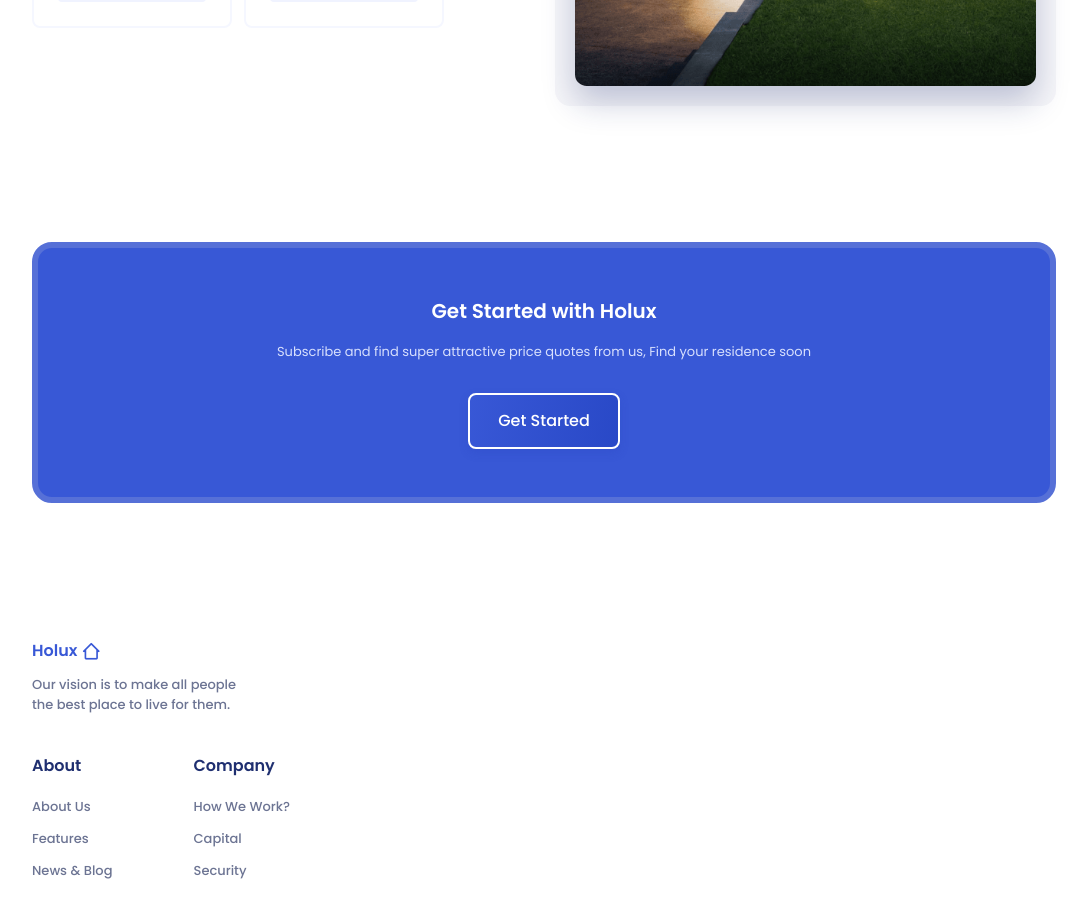
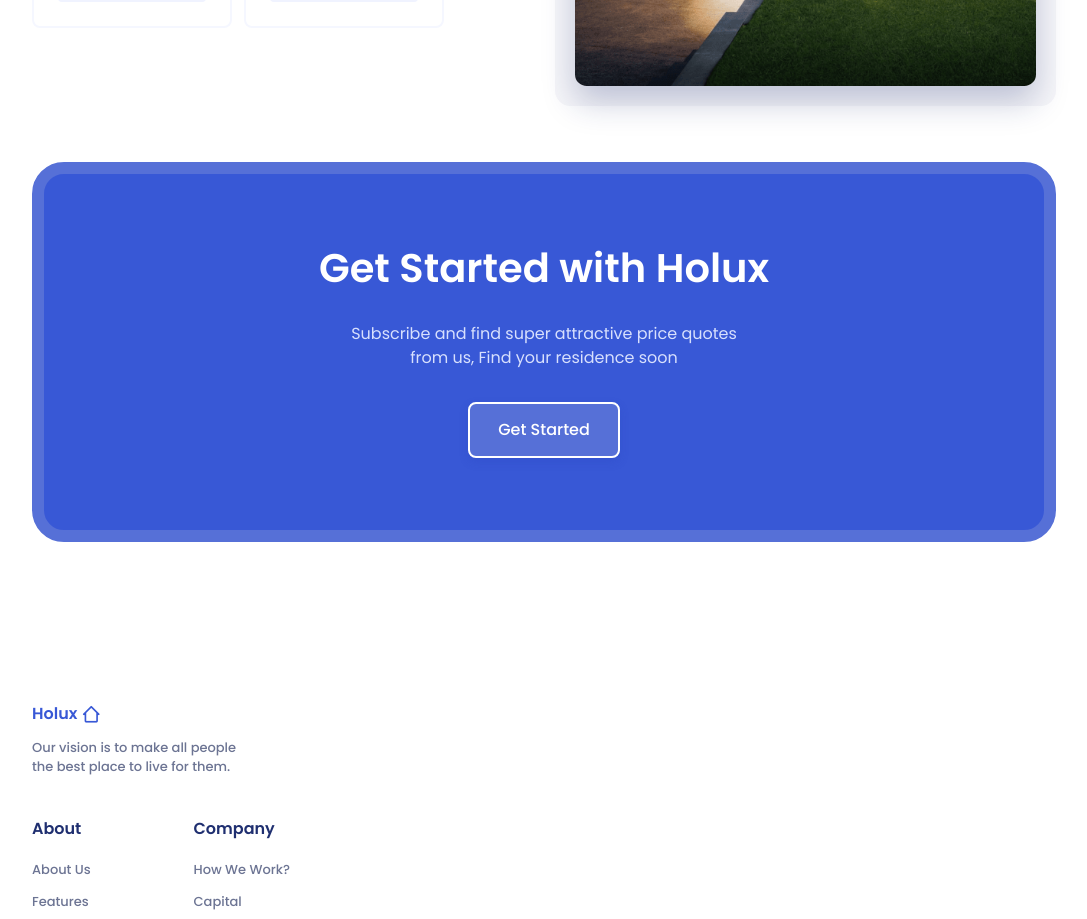
Before and after one commit to shoproizoshlo/real-state-website-vue-ts, a Vue app: page / in a window 1280 px wide. Shown: the part 3300-4219 px from the top of the page, without its empty margins (96-1183 px from the left). Built offline with nearby package versions, Linux system fonts and the light colour scheme.

Commit message:
styled subscribe section

```diff
--- a/src/components/main/Subscribe.vue
+++ b/src/components/main/Subscribe.vue
@@ -1,10 +1,8 @@
 <template>
-  <section class="py-10 px-0 subscribe section">
-    <div
-      class="py-12 px-8 bg-first-color text-center subscribe__container wrapper"
-    >
-      <h1 class="mb-4 text-h2-font-size text-white">Get Started with Holux</h1>
-      <p class="mb-8 text-small-font-size subscribe__description">
+  <section class="subscribe section">
+    <div class="subscribe__container wrapper">
+      <h1 class="subscribe__title">Get Started with Holux</h1>
+      <p class="subscribe__description">
         Subscribe and find super attractive price quotes from us, Find your
         residence soon
       </p>
@@ -18,14 +16,70 @@ export default {};
 </script>
 
 <style scoped>
+.subscribe {
+  padding: 2.5rem 0;
+}
+/* py-12 px-8 bg-first-color text-center */
 .subscribe__container {
+  background-color: var(--first-color);
+  padding: 3rem 2rem;
+  text-align: center;
+
   border-radius: 1.25rem;
   border: 6px solid var(--first-color-light);
 }
+.subscribe__title {
+  font-size: var(--h2-font-size);
+  color: #fff;
+  margin-bottom: 1rem;
+}
+/* mb-8 text-small-font-size */
 .subscribe__description {
+  font-size: var(--small-font-size);
+  margin-bottom: 2rem;
+
   color: hsl(228, 90%, 92%);
 }
+/* bg-first-color-light text-small-font-size */
 .subscribe__button {
+  background: var(--first-color-light);
+  font-size: var(--small-font-size);
+
   border: 2px solid #fff;
 }
+/* hover:bg-first-color */
+.subscribe__button:hover {
+  background-color: var(--first-color);
+}
+
+@media screen and (max-width: 320px) {
+  .subscribe__container {
+    padding: 2rem 1rem;
+  }
+}
+
+@media screen and (min-width: 767px) {
+  .subscribe__container {
+    padding: 3rem 13rem;
+  }
+}
+
+@media screen and (min-width: 1023px) {
+  .subscribe__container {
+    padding: 4rem 10rem 4.5rem;
+    border-radius: 2rem;
+    border: 12px solid var(--first-color-light);
+  }
+  .subscribe__title {
+    font-size: 2.5rem;
+    margin-bottom: 1.5rem;
+  }
+  .subscribe__description {
+    font-size: var(--normal-font-size);
+    padding: 0 8rem;
+  }
+  .subscribe__button {
+    font-size: var(--normal-font-size);
+  }
+}
 </style>
```
